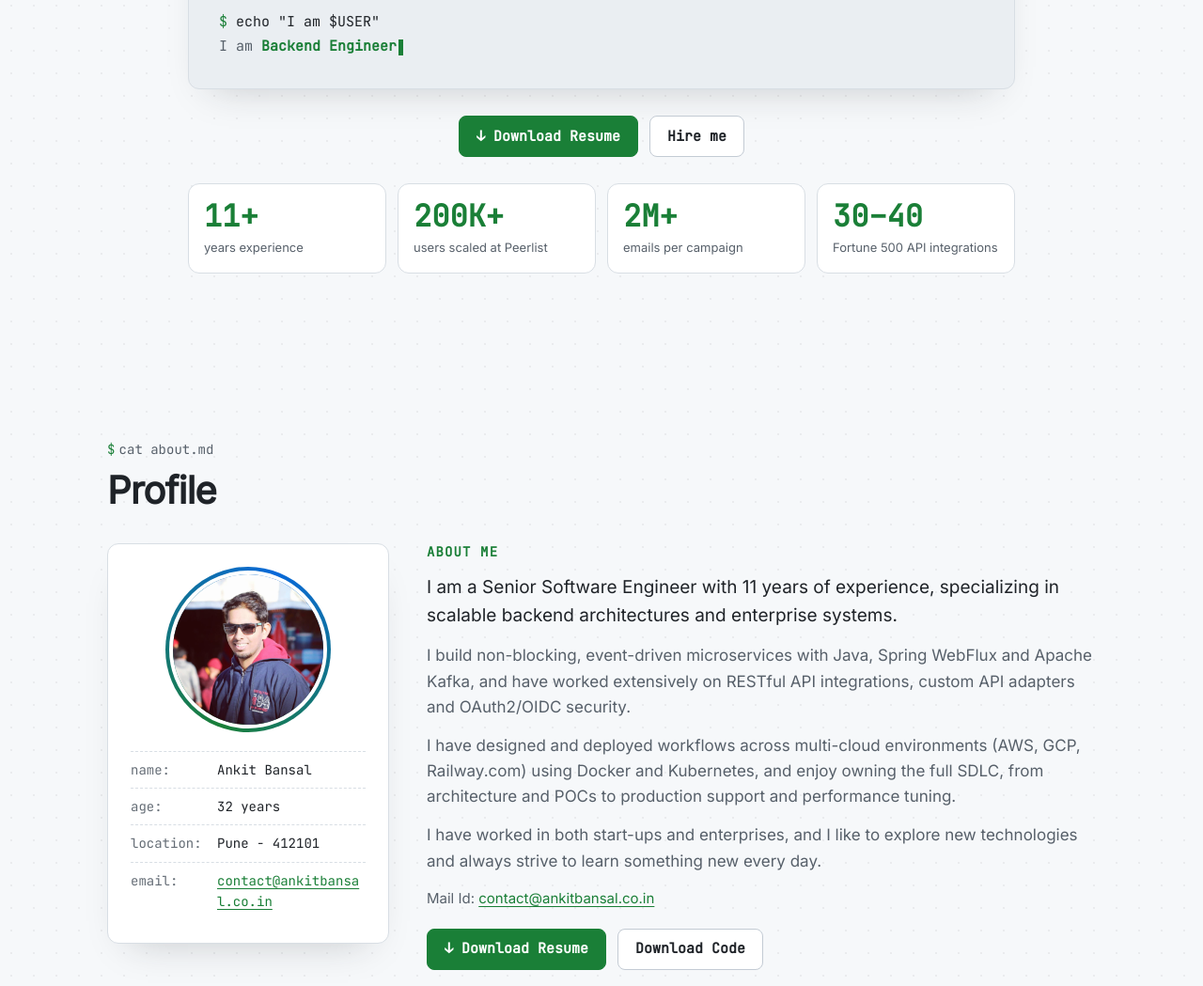
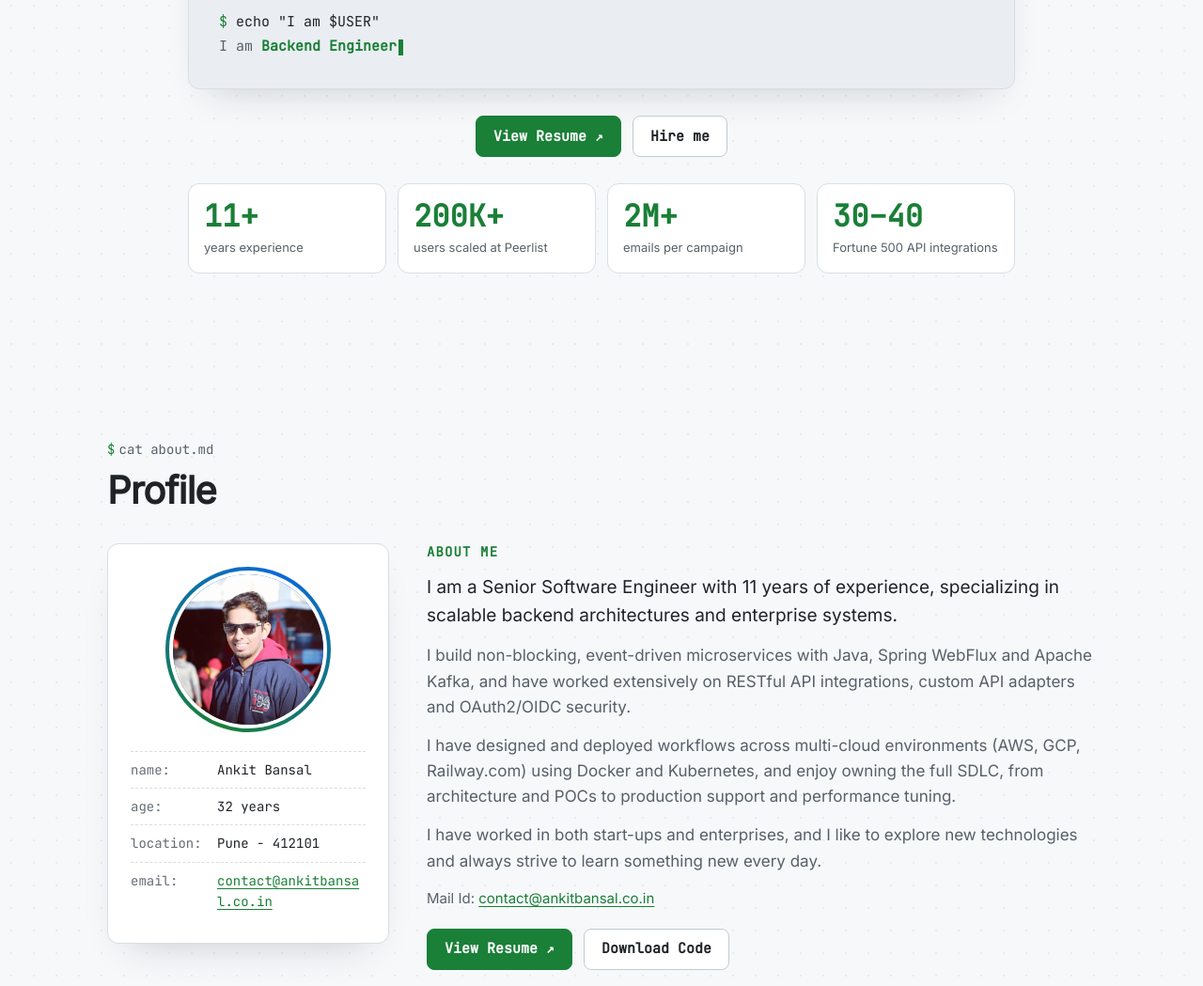
Before and after one commit to bansalankit92/personalsite, an Astro site: page / in a window 1280 px wide. Shown: the part 534-1583 px from the top of the page at 94% size. Built offline with nearby package versions, Linux system fonts and the light colour scheme; Astro itself is replaced by a stand-in of ours.

Commit message:
Add new icons and update resume links for improved accessibility

```diff
--- a/src/components/About.astro
+++ b/src/components/About.astro
@@ -33,7 +33,7 @@ import photo from '../assets/ankit2.jpeg';
           Mail Id: <a href={`mailto:${profile.email}`}>{profile.email}</a>
         </p>
         <div class="actions">
-          <a class="btn btn-primary" href={profile.resume} download>↓ Download Resume</a>
+          <a class="btn btn-primary" href={profile.resume} target="_blank" rel="noopener">View Resume ↗</a>
           <a class="btn" href={site.sourceCode} target="_blank" rel="noopener">Download Code</a>
         </div>
         <Social />
--- a/src/components/Footer.astro
+++ b/src/components/Footer.astro
@@ -10,7 +10,7 @@ import { profile, site } from '../data/profile';
       <p class="big">Have a role or a project in mind?</p>
       <div class="actions">
         <a class="btn btn-primary" href={`mailto:${profile.email}`}>Hire me</a>
-        <a class="btn" href={profile.resume} download>↓ Resume</a>
+        <a class="btn" href={profile.resume} target="_blank" rel="noopener">Resume ↗</a>
       </div>
     </div>
     <Social center />
--- a/src/components/Nav.astro
+++ b/src/components/Nav.astro
@@ -84,7 +84,7 @@ const links = [
       </ul>
       <div class="sheet-actions">
         <a class="btn btn-primary" href={`mailto:${profile.email}`} data-menu-link>Hire me</a>
-        <a class="btn" href={profile.resume} download data-menu-link>↓ Resume</a>
+        <a class="btn" href={profile.resume} target="_blank" rel="noopener" data-menu-link>Resume ↗</a>
       </div>
     </nav>
   </div>
--- a/src/components/Terminal.astro
+++ b/src/components/Terminal.astro
@@ -55,7 +55,7 @@ const chips = [
               </li>
             ))
           }
-          <li><a href={profile.resume} download class="file">resume.pdf</a></li>
+          <li><a href={profile.resume} target="_blank" rel="noopener" class="file">resume.pdf</a></li>
         </ul>
 
         <p class="line" data-cmd>
@@ -70,7 +70,7 @@ const chips = [
     </div>
 
     <div class="cta reveal">
-      <a class="btn btn-primary" href={profile.resume} download>↓ Download Resume</a>
+      <a class="btn btn-primary" href={profile.resume} target="_blank" rel="noopener">View Resume ↗</a>
       <a class="btn" href={`mailto:${profile.email}`}>Hire me</a>
     </div>
 
--- a/src/layouts/Base.astro
+++ b/src/layouts/Base.astro
@@ -81,7 +81,10 @@ const jsonLdHtml = JSON.stringify(jsonLd).replace(/</g, '\\u003c');
     <meta name="theme-color" content="#f6f8fa" media="(prefers-color-scheme: light)" />
     <meta name="format-detection" content="telephone=no" />
     <link rel="canonical" href={url} />
-    <link rel="icon" href="/favicon.ico" sizes="any" />
+    <link rel="icon" href="/favicon.ico" sizes="32x32" />
+    <link rel="icon" href="/favicon.svg" type="image/svg+xml" />
+    <link rel="apple-touch-icon" href="/apple-touch-icon.png" />
+    <link rel="manifest" href="/site.webmanifest" />
     <link rel="sitemap" type="application/xml" href="/sitemap.xml" />
     <link rel="alternate" type="text/plain" href="/llms.txt" title="LLM-friendly summary" />
     <link rel="me" href="https://github.com/bansalankit92" />
```
Also changed, not shown: public/apple-touch-icon.png (added), public/favicon.ico, public/favicon.svg (added), public/icon-192.png (added), public/icon-512.png (added), public/site.webmanifest (added).
